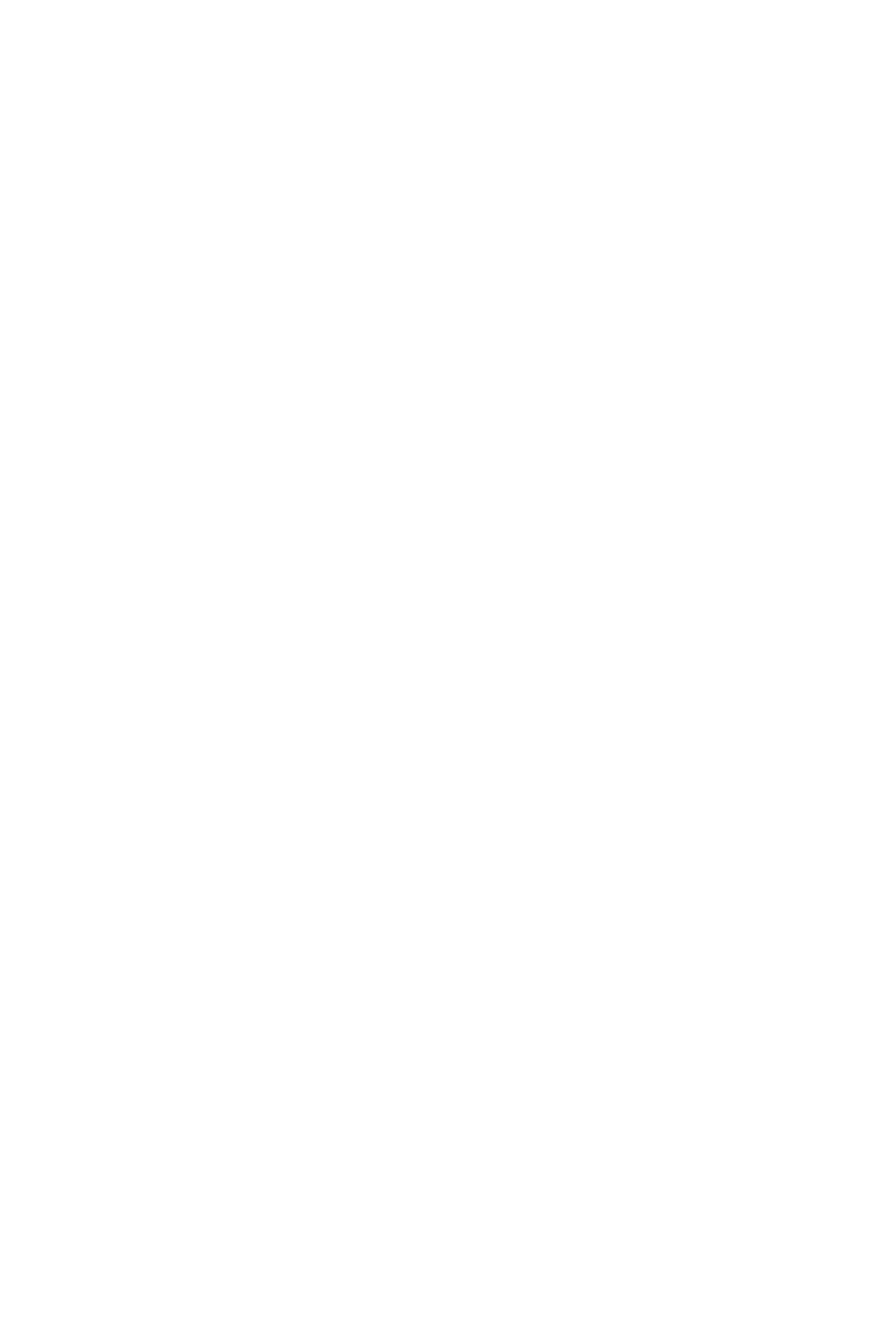
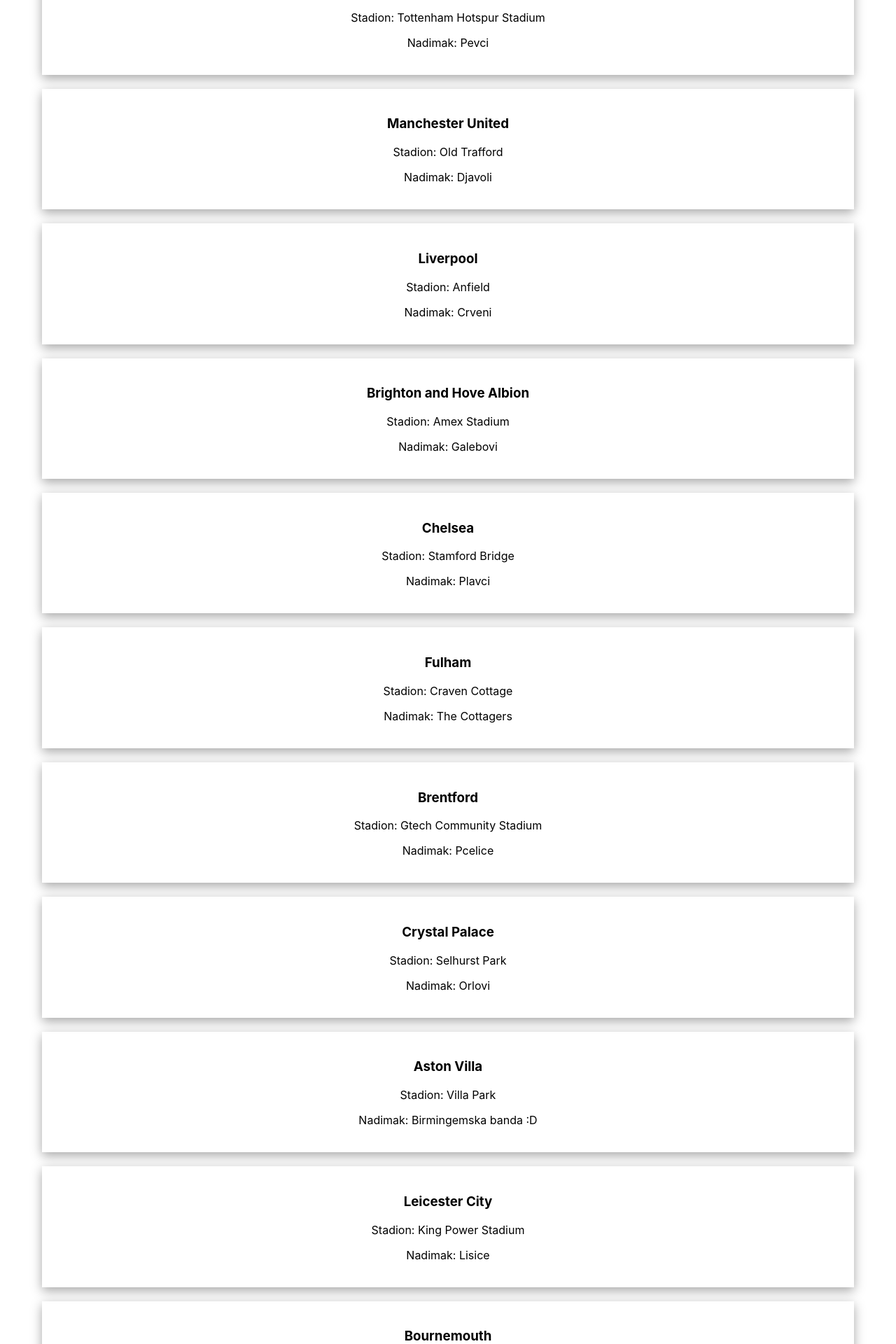
Before and after one commit to MarkoNS1990/dare_react, a React (Create React App) app: page / in a window 1280 px wide. Shown: the part 820-2740 px from the top of the page at 70% size. Before the commit the page ends 800 px from the top, so only its background shows below. Built offline with nearby package versions, Linux system fonts and the light colour scheme.

Commit message:
premier league added

```diff
--- a/src/App.js
+++ b/src/App.js
@@ -2,6 +2,7 @@
 import { useState } from 'react';
 import './App.css';
 import { CounterWrapper } from './components/counter-wrapper/counterWrapper';
+import { Pl } from './components/clubs-list/pl';
 
 
 function App() {
@@ -18,6 +19,7 @@
     <div className="App">
       <button className='btn-toggle' onClick={()=> btnHandler()}>{isToggled ? 'Sakrij brojace' : 'Prikazi brojace'  }</button>
       {isToggled && <CounterWrapper/>}
+      <Pl/>
     </div>
   );
 }
--- /dev/null
+++ b/src/Plc.json
@@ -0,0 +1,122 @@
+[
+    {
+        "id": "0",
+        "team": "Arsenal",
+        "stadium": "Emirates Stadium",
+        "nickname": "Tobdzije"
+    },
+    {
+        "id": "1",
+        "team": "Newcaste United",
+        "stadium": "St. James' Park",
+        "nickname": "Svrake"
+    },
+    {
+        "id": "2",
+        "team": "Machester City",
+        "stadium": "Etihad Stadium",
+        "nickname": "Gradjani"
+    },
+    {
+        "id": "3",
+        "team": "Tottenham Hotspur",
+        "stadium": "Tottenham Hotspur Stadium",
+        "nickname": "Pevci"
+    },
+    {
+        "id": "4",
+        "team": "Manchester United",
+        "stadium": "Old Trafford",
+        "nickname": "Djavoli"
+    },
+    {
+        "id": "5",
+        "team": "Liverpool",
+        "stadium": "Anfield",
+        "nickname": "Crveni"
+    },
+    {
+        "id": "6",
+        "team": "Brighton and Hove Albion",
+        "stadium": "Amex Stadium",
+        "nickname": "Galebovi"
+    },
+    {
+        "id": "7",
+        "team": "Chelsea",
+        "stadium": "Stamford Bridge",
+        "nickname": "Plavci"
+    },
+    {
+        "id": "8",
+        "team": "Fulham",
+        "stadium": "Craven Cottage",
+        "nickname": "The Cottagers"
+    },
+    {
+        "id": "9",
+        "team": "Brentford",
+        "stadium": "Gtech Community Stadium",
+        "nickname": "Pcelice"
+    },
+    {
+        "id": "10",
+        "team": "Crystal Palace",
+        "stadium": "Selhurst Park",
+        "nickname": "Orlovi"
+    },
+    {
+        "id": "11",
+        "team": "Aston Villa",
+        "stadium": "Villa Park",
+        "nickname": "Birmingemska banda :D"
+    },
+    {
+        "id": "12",
+        "team": "Leicester City",
+        "stadium": "King Power Stadium",
+        "nickname": "Lisice"
+    },
+    {
+        "id": "13",
+        "team": "Bournemouth",
+        "stadium": "Vitality Stadium",
+        "nickname": "Tresnjice"
+    },
+    {
+        "id": "14",
+        "team": "Leeds United",
+        "stadium": "Elland Road",
+        "nickname": "Beli"
+    },
+    {
+        "id": "15",
+        "team": "West Ham United",
+        "stadium": "London Stadium",
+        "nickname": "Cekicari"
+    },
+    {
+        "id": "16",
+        "team": "Everton",
+        "stadium": "Goodison Park",
+        "nickname": "Karamele"
+    },
+    {
+        "id": "17",
+        "team": "Wolverhampton Wanderers",
+        "stadium": "Molineux Stadium",
+        "nickname": "Vukovi"
+    },
+    {
+        "id": "18",
+        "team": "Nottingham Forest",
+        "stadium": "The City Ground",
+        "nickname": "Sumari"
+    },
+    {
+        "id": "19",
+        "team": "Southampton",
+        "stadium": "St. Mary's Stadium",
+        "nickname": "Sveci"
+    }
+]
--- /dev/null
+++ b/src/components/club/club.js
@@ -0,0 +1,11 @@
+import React from 'react'
+
+export const Club = ({id, team, stadium, nickname}) => {
+    return (
+        <div className="card">
+            <h3>{team}</h3>
+            <p>Stadion: {stadium}</p>
+            <p>Nadimak: {nickname}</p>
+        </div>
+    )
+}
--- /dev/null
+++ b/src/components/clubs-list/pl.js
@@ -0,0 +1,20 @@
+import React from 'react'
+import Plc from '../../Plc.json'
+import { Club } from '../club/club'
+
+export const Pl = () => {
+  return (
+    <div>
+        <h1>Premier league clubs:</h1>
+        {
+            Plc.map( ({id, team, stadium, nickname}) => {
+                return (
+                    <div key={id}>
+                        <Club team={team} stadium={stadium} nickname={nickname} />
+                    </div>
+                )
+            })
+        }
+    </div>
+  )
+}
```
